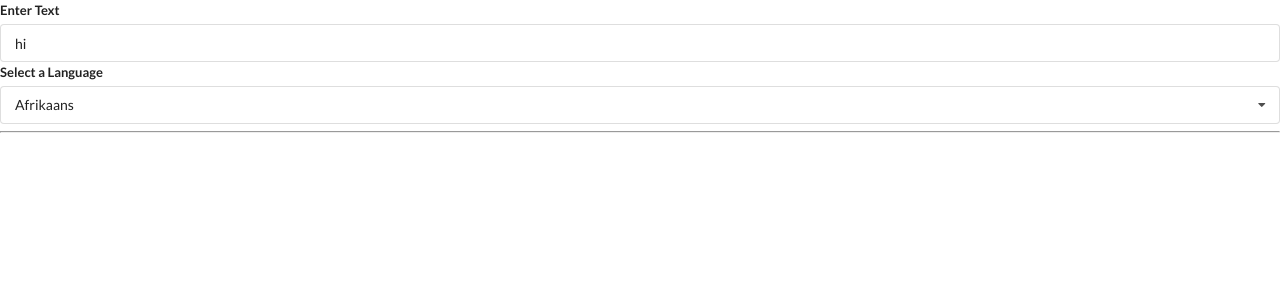
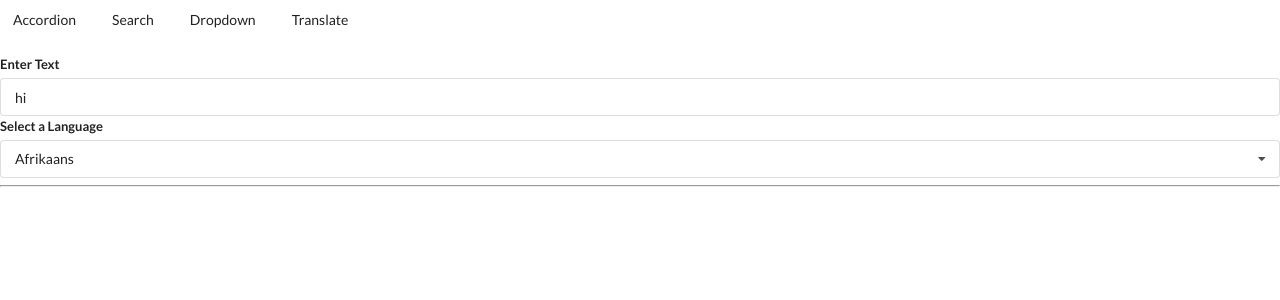
Before and after one commit to pcbgalvao/countryproject, a React (Create React App) app: page /translate in a window 1280 px wide. Shown: the top 300 px of the page. Built offline with nearby package versions, Linux system fonts and the light colour scheme; no server answers.

Commit message:
section 13.207

```diff
--- a/src/App.js
+++ b/src/App.js
@@ -4,7 +4,7 @@
 import Dropdown from "./components/Dropdown";
 import Translate from "./components/Translate";
 import Route from "./components/Route";
-import Header from "'./components/Header"
+import Header from "./components/Header";
 
 const items = [
   {
@@ -40,34 +40,11 @@
   },
 ];
 
-const showAccordion = () => {
-  if (window.location.pathname === "/") {
-    return <Accordion items={items} />;
-  }
-};
-
-const showList = () => {
-  if (window.location.pathname === "/list") {
-    return <Search />;
-  }
-};
-
-const showDropdown = () => {
-  if (window.location.pathname === "/dropdown") {
-    return <Dropdown />;
-  }
-};
-
-const showTranslate = () => {
-  if (window.location.pathname === "/translate") {
-    return <Translate />;
-  }
-};
-
 export default () => {
   const [selected, setSelected] = useState(options[0]);
   return (
     <div>
+      <Header />
       <Route path="/">
         <Accordion items={items} />
       </Route>
--- a/src/components/Header.js
+++ b/src/components/Header.js
@@ -1,20 +1,22 @@
 import React from 'react';
+
+import Link from './Link';
 
 const Header = () => {
     return (
         <div className="ui secondary poiting menu">
-            <a href="/" className="item">
+            <Link href="/" className="item">
                 Accordion
-            </a>
-            <a href="/list" className="item">
+            </Link>
+            <Link href="/list" className="item">
                 Search
-            </a>
-            <a href="/dropdown" className="item">
+            </Link>
+            <Link href="/dropdown" className="item">
                 Dropdown
-            </a>
-            <a href="/translate" className="item">
+            </Link>
+            <Link href="/translate" className="item">
                 Translate
-            </a>
+            </Link>
         </div>
     )
 }
--- /dev/null
+++ b/src/components/Link.js
@@ -0,0 +1,24 @@
+import React from "react";
+
+const Link = ({ className, href, children }) => {
+  const onClick = (event) => {
+      if (event.metaKey || event.ctrlKey) {
+          return;
+      }
+
+    event.preventDefault();
+    window.history.pushState({}, '', href);
+
+    const navEvent = new PopStateEvent ('popstate');
+    window.dispatchEvent(navEvent);
+  };
+
+
+  return (
+    <a onClick={onClick} className={className} href={href}>
+      {children}
+    </a>
+  );
+};
+
+export default Link;
--- a/src/components/Route.js
+++ b/src/components/Route.js
@@ -1,5 +1,25 @@
+import { useEffect, useState } from "react";
+
 const Route = ({ path, children }) => {
-  return window.location.pathname === path ? children : null;
+  const [currentPath, setCurrentPath] = useState(window.location.pathname);
+  console.log("Inseide Route Component");
+
+  useEffect(() => {
+    console.log("Inside useEffect onLocationChange");
+    const onLocationChange = () => {
+      console.log("Inside Route.onLocationChange");
+      setCurrentPath(window.location.pathname);
+    };
+
+    window.addEventListener("popstate", onLocationChange);
+
+    return () => {
+      console.log("Route.removeEventListener");
+      window.removeEventListener("popstate", onLocationChange);
+    };
+  }, []);
+
+  return currentPath === path ? children : null;
 };
 
 export default Route;
--- a/src/components/Translate.js
+++ b/src/components/Translate.js
@@ -2,7 +2,6 @@
 
 import Dropdown from "./Dropdown";
 import Convert from "./Convert";
-
 
 const options = [
   {
```
Also changed, not shown: 1 other file (tests, documents, lock files or other folders).
